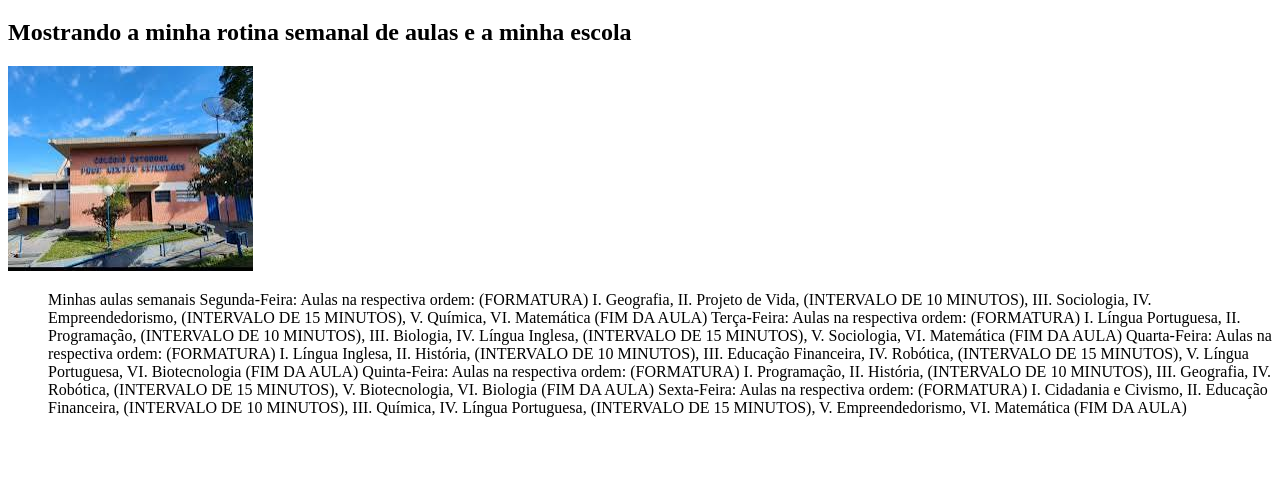
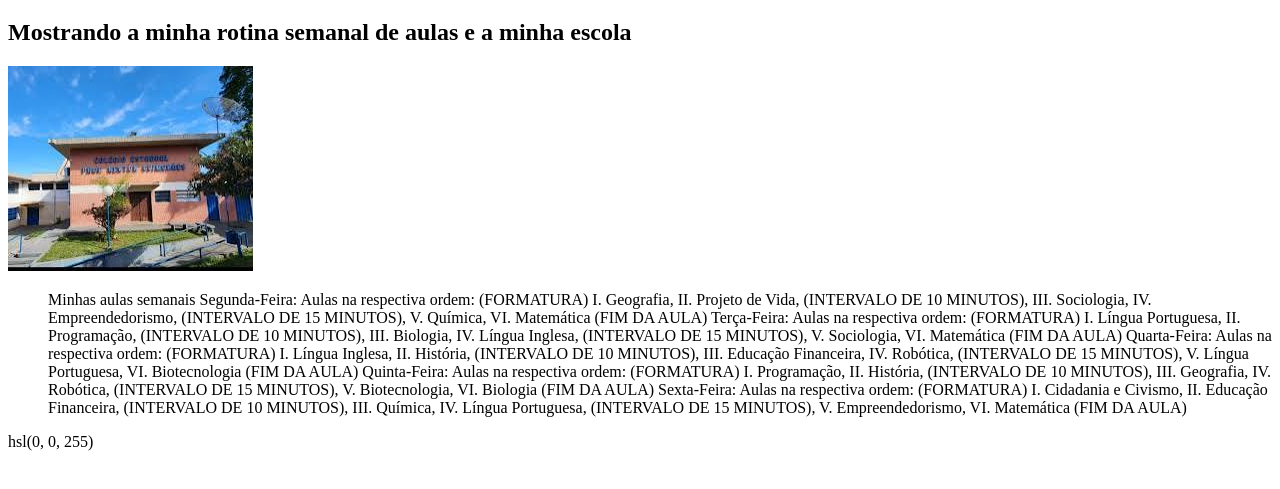
Before and after one commit to FredericoGutendorfer/HTML-CSS2.0, a plain HTML site: page index.html in a window 1280 px wide. Shown: the part 61-550 px from the top of the page. Drawn offline with Linux system fonts and the light colour scheme.

Commit message:
Update index.html

```diff
--- a/index.html
+++ b/index.html
@@ -14,3 +14,5 @@
 <l5> Sexta-Feira: Aulas na respectiva ordem: (FORMATURA) I. Cidadania e Civismo, II. Educação Financeira, (INTERVALO DE 10 MINUTOS), III. Química, IV. Língua Portuguesa, (INTERVALO DE 15 MINUTOS), V. Empreendedorismo, VI. Matemática (FIM DA AULA) </l5>
 
 </ol>
+
+<style.css> hsl(0, 0, 255) </style.css>
```
